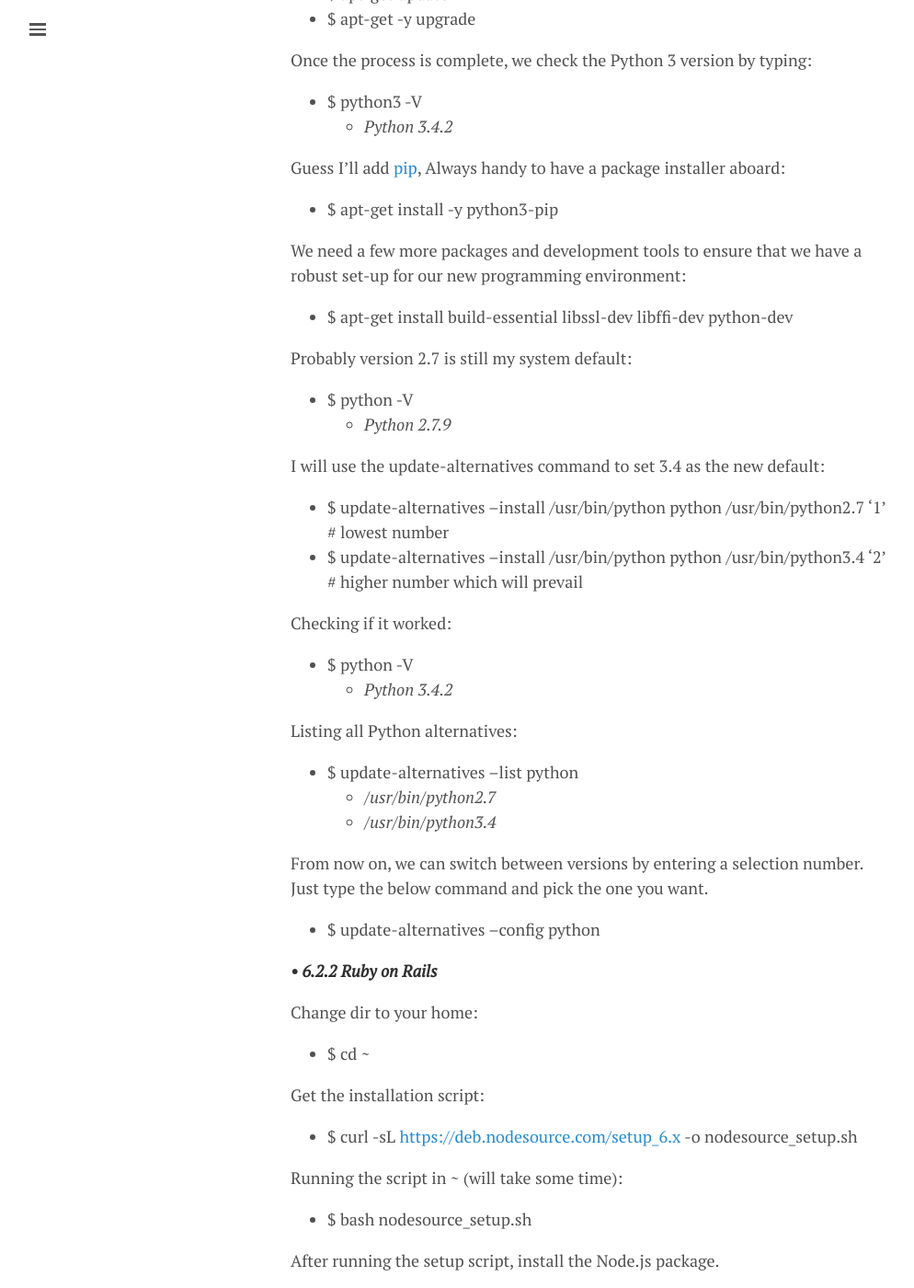
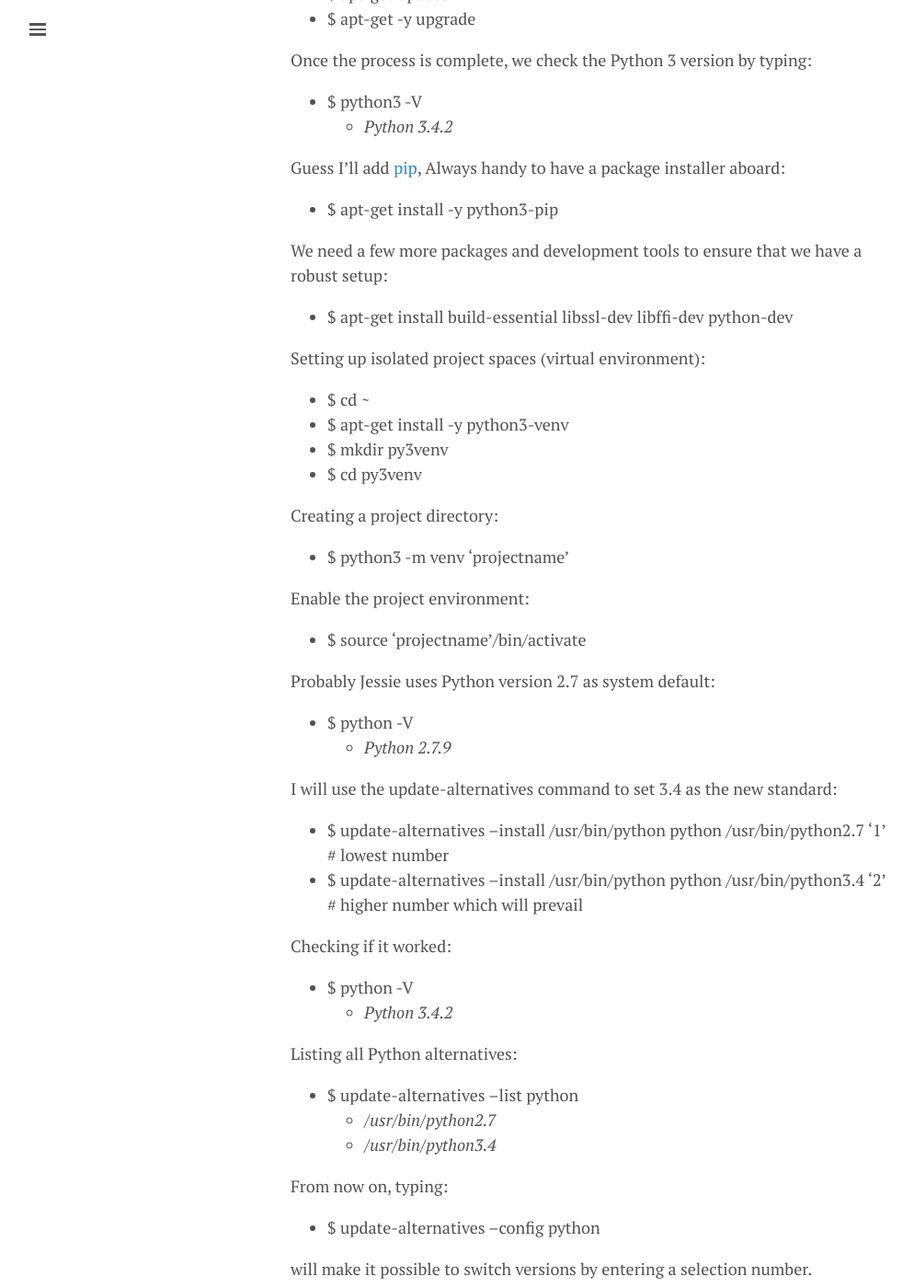
Before and after one commit to lgeurts/lgeurts.github.io, a Jekyll site: the page built from _posts/2017-07-11-bunsenlabs-linux-setup-notes-for dell-inspiron-6000.md, in a window 1280 px wide and 1400 px high, scrolled down 10030 px. Shown: the whole window at 92% size, without its empty margins (0-994 px from the left). Built offline with Jekyll 4.4.1, drawn with Linux system fonts in a browser that asks for light colours; nearby versions of some CDN libraries; comment, search, counter and statistics services are not loaded.

Commit message:
Updated section 6.2.1, added venv

```diff
--- a/_posts/2017-07-11-bunsenlabs-linux-setup-notes-for dell-inspiron-6000.md
+++ b/_posts/2017-07-11-bunsenlabs-linux-setup-notes-for dell-inspiron-6000.md
@@ -290,16 +290,31 @@
 
 - $ apt-get install -y python3-pip
 
-We need a few more packages and development tools to ensure that we have a robust set-up for our new programming environment:
+We need a few more packages and development tools to ensure that we have a robust setup:
 
 - $ apt-get install build-essential libssl-dev libffi-dev python-dev
 
-Probably version 2.7 is still my system default:
+Setting up isolated project spaces (virtual environment):
+
+- $ cd ~
+- $ apt-get install -y python3-venv
+- $ mkdir py3venv
+- $ cd py3venv
+
+Creating a project directory:
+
+- $ python3 -m venv 'projectname'
+
+Enable the project environment:
+
+- $ source 'projectname'/bin/activate
+
+Probably Jessie uses Python version 2.7 as system default:
 
 - $ python -V
   * *Python 2.7.9*
 
-I will use the update-alternatives command to set 3.4 as the new default:
+I will use the update-alternatives command to set 3.4 as the new standard:
 
 - $ update-alternatives --install /usr/bin/python python /usr/bin/python2.7
 '1' # lowest number
@@ -317,9 +332,11 @@
   * */usr/bin/python2.7*
   * */usr/bin/python3.4*
 
-From now on, we can switch between versions by entering a selection number. Just type the below command and pick the one you want.
+From now on, typing:
 
 - $ update-alternatives --config python
+
+will make it possible to switch versions by entering a selection number.
 
 ***• 6.2.2 Ruby on Rails***
 
```
